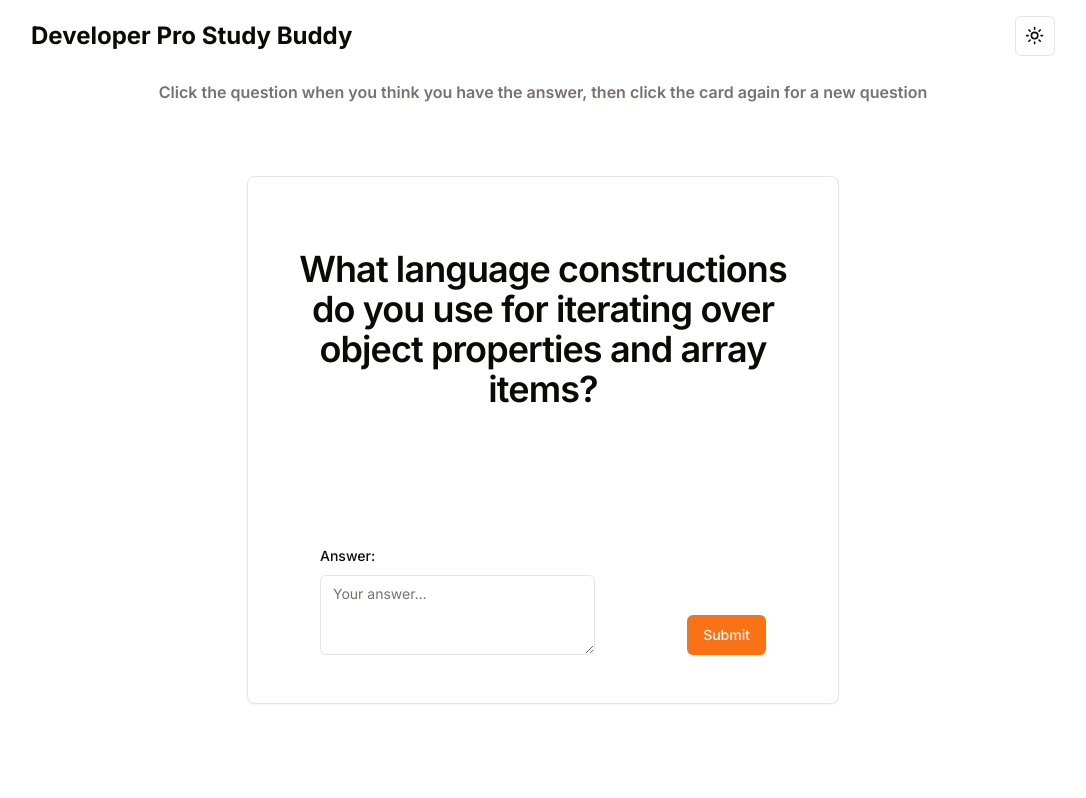
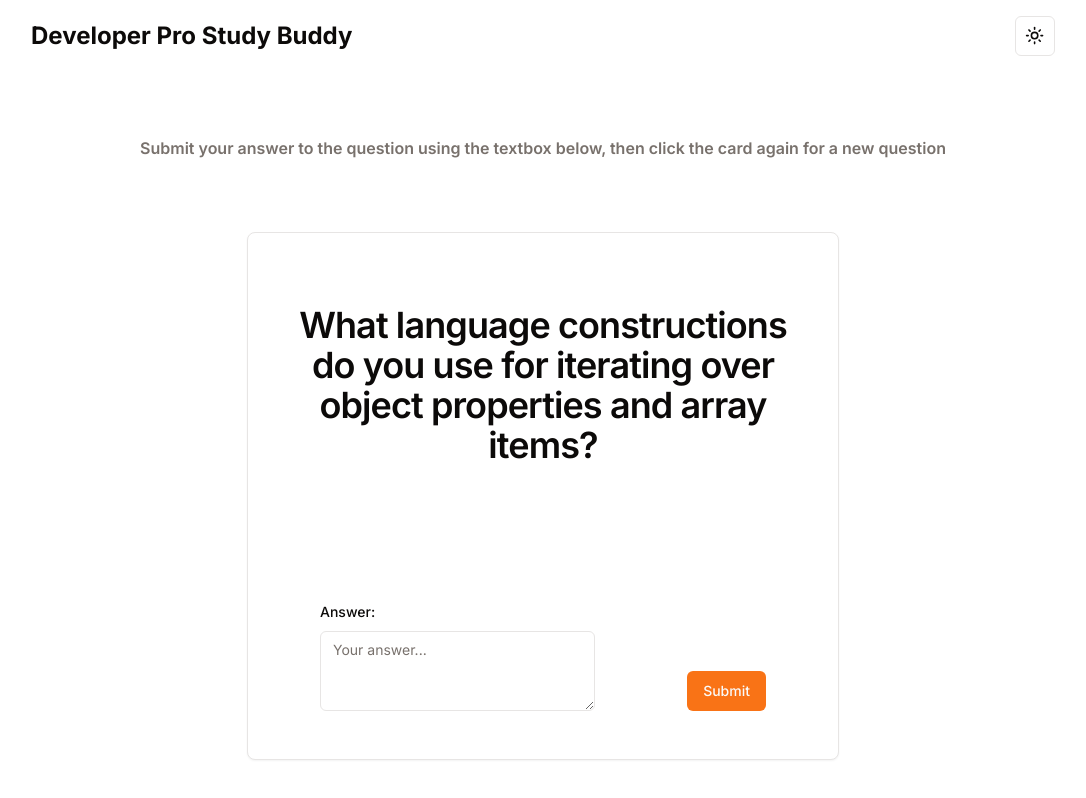
Before and after one commit to THEjacob1000/study-buddy, a Next.js app: page / in a window 1280 px wide. Shown: the whole page, without its empty margins (97-1183 px from the left). Built offline with nearby package versions, Linux system fonts and the light colour scheme.

Commit message:
style: slight styling tweaks

```diff
--- a/src/app/page.tsx
+++ b/src/app/page.tsx
@@ -10,9 +10,9 @@ export default function Home() {
         </h1>
         <ModeToggle />
       </div>
-      <h2 className="my-6 font-xl font-semibold text-muted-foreground text-center">
-        Click the question when you think you have the answer, then
-        click the card again for a new question
+      <h2 className="mb-6 md:mt-20 mt-6 font-xl font-semibold text-muted-foreground text-center">
+        Submit your answer to the question using the textbox below,
+        then click the card again for a new question
       </h2>
       <div className="md:w-1/2 w-full mt-2 md:mt-12">
         <QuizCard />
--- a/src/components/QuizCard.tsx
+++ b/src/components/QuizCard.tsx
@@ -108,7 +108,7 @@ const QuizCard = () => {
           {questionState === "answer" ? aiResponse : question}
         </CardTitle>
         {questionState === "question" && (
-          <CardContent className="w-full px-12 pt-20">
+          <CardContent className="w-full md:px-12 px-2 pt-20">
             <Form {...form}>
               <form
                 onSubmit={form.handleSubmit(onSubmit)}
```
